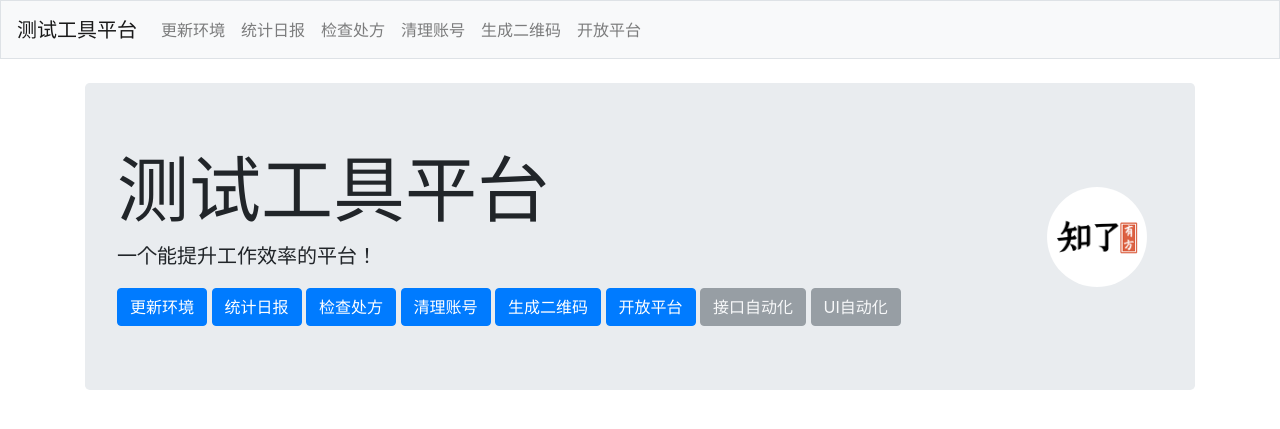
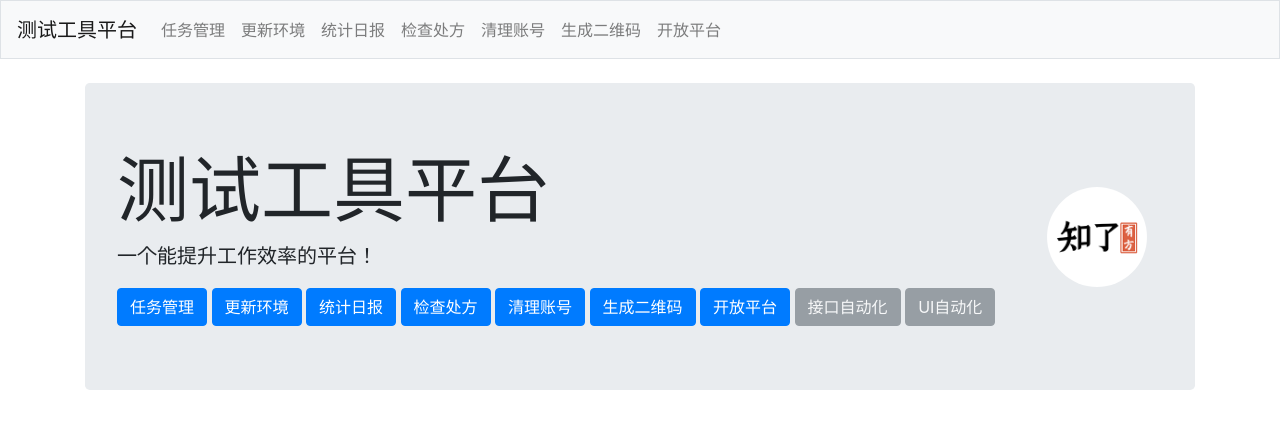
Before and after one commit to asillyrabbit/test_tools, a Django app: page / in a window 1280 px wide. Shown: the top 429 px of the page. Run offline with Django 3.2, Linux system fonts and the light colour scheme; some libraries are stand-ins or nearby versions.

Commit message:
首页添加任务管理菜单

```diff
--- a/config/templates/config/base.html
+++ b/config/templates/config/base.html
@@ -21,12 +21,15 @@
     <div class="collapse navbar-collapse" id="navbarCollapse">
         <ul class="navbar-nav mr-auto">
             <li class="nav-item">
+                <a class="nav-link" href="{% url 'task:task' %}">任务管理</a>
+            </li>
+            <li class="nav-item">
                 <a class="nav-link" href="{% url 'operate:update' %}">更新环境</a>
             </li>
             <li class="nav-item">
                 <a class="nav-link" href="{% url 'operate:newbugs' %}">统计日报</a>
             </li>
-              <li class="nav-item">
+            <li class="nav-item">
                 <a class="nav-link" href="{% url 'operate:checkpres' %}">检查处方</a>
             </li>
             <li class="nav-item">
--- a/config/templates/config/index.html
+++ b/config/templates/config/index.html
@@ -11,6 +11,7 @@
         <div class="media-body">
             <h1 class="display-3">测试工具平台</h1>
             <p class="lead">一个能提升工作效率的平台！</p>
+            <a class="btn btn-primary" href="{% url 'task:task' %}" role="button">任务管理</a>
             <a class="btn btn-primary" href="{% url 'operate:update' %}" role="button">更新环境</a>
             <a class="btn btn-primary" href="{% url 'operate:newbugs' %}" role="button">统计日报</a>
             <a class="btn btn-primary" href="{% url 'operate:checkpres' %}" role="button">检查处方</a>
```
